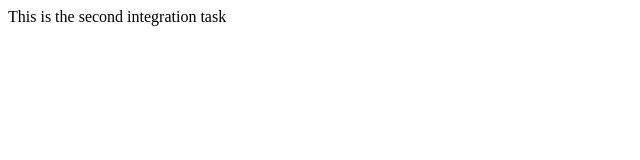
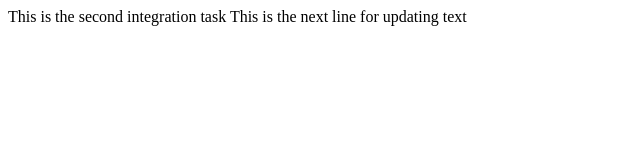
Before and after one commit to nandu7163/Int_Task2_Git, a plain HTML site: page index.html in a window 1280 px wide. Shown: the whole page, without its empty margins (0-640 px from the left). Drawn offline with Linux system fonts and the light colour scheme.

Commit message:
added text in html

```diff
--- a/index.html
+++ b/index.html
@@ -7,5 +7,6 @@
 </head>
 <body>
     This is the second integration task
+    This is the next line for updating text
 </body>
 </html>
```
